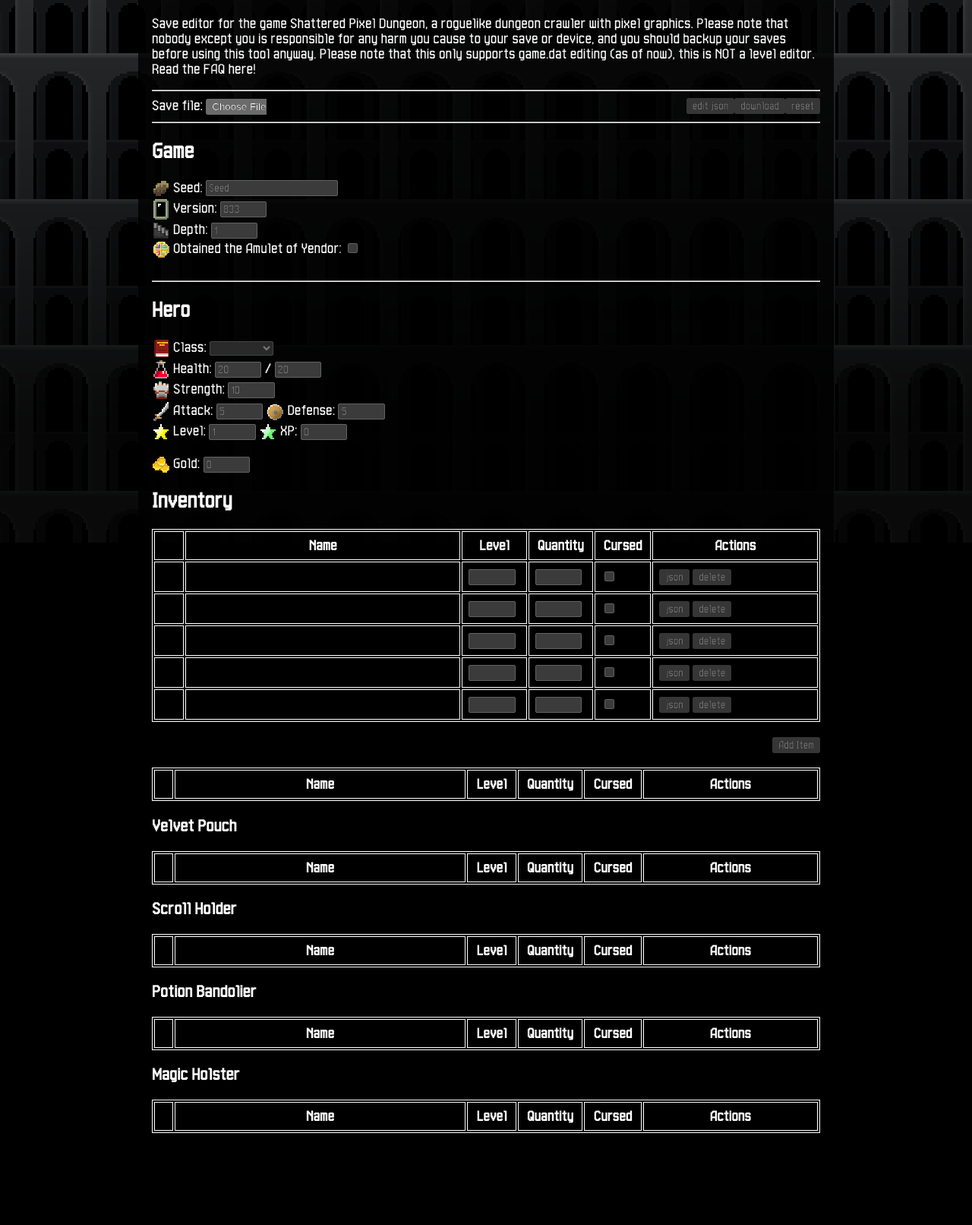
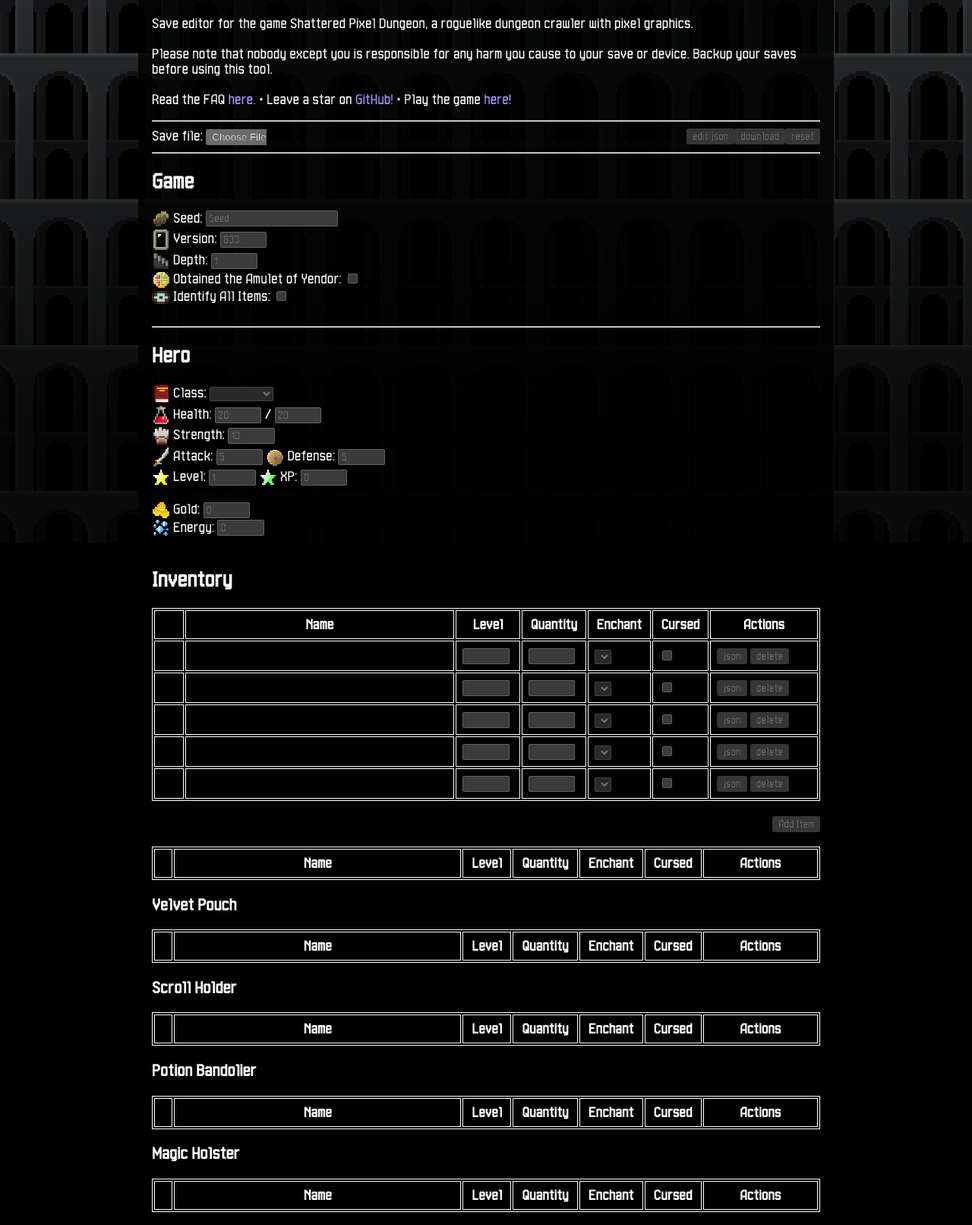
Before and after one commit to Infinixius/spud, a plain HTML site: page web/index.html in a window 1280 px wide. Shown: the part 86-1698 px from the top of the page at 76% size. Before the commit the page ends 1595 px from the top, so only its background shows below. Drawn offline with Linux system fonts and the light colour scheme.

Commit message:
Alchemical energy & identify all items

```diff
--- a/web/index.html
+++ b/web/index.html
@@ -23,11 +23,15 @@
 		<div id="main">
 			<h1>spud</h1>
 			<p>
-				Save editor for the game Shattered Pixel Dungeon, a roguelike dungeon crawler with pixel graphics.
-				Please note that nobody except you is responsible for any harm you cause to your save or device,
-				and you should backup your saves before using this tool anyway.
-				Please note that this only supports game.dat editing (as of now), this is NOT a level editor.
-				Read the FAQ here!
+				Save editor for the game Shattered Pixel Dungeon, a roguelike dungeon crawler with pixel graphics.<br><br>
+
+				Please note that nobody except you is responsible for any harm you cause to your save or device.
+				Backup your saves before using this tool.
+
+				<br><br>
+				Read the FAQ <a target="_blank" href="https://github.com/infinixius/spud?tab=readme-ov-file#faq">here.</a> •
+				Leave a star on <a target="_blank" href="https://github.com/infinixius/spud">GitHub!</a> •
+				Play the game <a target="_blank" href="https://shatteredpixel.com/shatteredpd/">here!</a>
 			</p>
 
 			<hr>
@@ -83,6 +87,13 @@
 						<label>Obtained the Amulet of Yendor:</label>
 						<input disabled type="checkbox" id="form_game_amuletobtained">
 					</div>
+
+					<div>
+						<img class="icon" src="./assets/icons/identifyall.png">
+						<label>Identify All Items:</label>
+						<input disabled type="checkbox" id="form_game_identifyall">
+					</div>
+
 					<br>
 				</div>
 
@@ -157,9 +168,19 @@
 
 					<br>
 
-					<img class="icon" src="./assets/icons/gold.png">
-					<label>Gold:</label>
-					<input disabled class="smaller" type="number" id="form_hero_gold" placeholder="0">
+					<div>
+						<img class="icon" src="./assets/icons/gold.png">
+						<label>Gold:</label>
+						<input disabled class="smaller" type="number" id="form_hero_gold" placeholder="0">
+					</div>
+
+					<div>
+						<img class="icon" src="./assets/icons/energy.png">
+						<label>Energy:</label>
+						<input disabled class="smaller" type="number" id="form_hero_energy" placeholder="0">
+					</div>
+
+					<br>
 				</div>
 
 				<div class="section" id="section_inventory">
@@ -172,13 +193,15 @@
 							<col span="1" style="width: 1%;">
 							<col span="1" style="width: 1%;">
 							<col span="1" style="width: 1%;">
-							<col span="1" style="width: 15%;">
+							<col span="1" style="width: 1%;">
+							<col span="1" style="width: 10%;">
 						 </colgroup>
 						<tr>
 							<th></th>
 							<th>Name</th>
 							<th>Level</th>
 							<th>Quantity</th>
+							<th>Enchant</th>
 							<th>Cursed</th>
 							<th>Actions</th>
 						</tr>
@@ -187,6 +210,7 @@
 							<td class="form_inventory_generic_name">&nbsp;</td>
 							<td><input type="number" class="smaller form_inventory_generic_level" min="1"></td>
 							<td><input type="number" class="smaller form_inventory_generic_quantity" min="1"></td>
+							<td><select class="form_inventory_generic_enchant"></select></td>
 							<td><input disabled type="checkbox" class="form_inventory_generic_cursed"></td>
 							<td>
 								<button onclick="button_editjson(this)">json</button>
@@ -198,6 +222,7 @@
 							<td class="form_inventory_generic_name">&nbsp;</td>
 							<td><input type="number" class="smaller form_inventory_generic_level" min="1"></td>
 							<td><input type="number" class="smaller form_inventory_generic_quantity" min="1"></td>
+							<td><select class="form_inventory_generic_enchant"></select></td>
 							<td><input disabled type="checkbox" class="form_inventory_generic_cursed"></td>
 							<td>
 								<button onclick="button_editjson(this)">json</button>
@@ -209,6 +234,7 @@
 							<td class="form_inventory_generic_name">&nbsp;</td>
 							<td><input type="number" class="smaller form_inventory_generic_level" min="1"></td>
 							<td><input type="number" class="smaller form_inventory_generic_quantity" min="1"></td>
+							<td><select class="form_inventory_generic_enchant"></select></td>
 							<td><input disabled type="checkbox" class="form_inventory_generic_cursed"></td>
 							<td>
 								<button onclick="button_editjson(this)">json</button>
@@ -220,6 +246,7 @@
 							<td class="form_inventory_generic_name">&nbsp;</td>
 							<td><input type="number" class="smaller form_inventory_generic_level" min="1"></td>
 							<td><input type="number" class="smaller form_inventory_generic_quantity" min="1"></td>
+							<td><select class="form_inventory_generic_enchant"></select></td>
 							<td><input disabled type="checkbox" class="form_inventory_generic_cursed"></td>
 							<td>
 								<button onclick="button_editjson(this)">json</button>
@@ -231,6 +258,7 @@
 							<td class="form_inventory_generic_name">&nbsp;</td>
 							<td><input type="number" class="smaller form_inventory_generic_level" min="1"></td>
 							<td><input type="number" class="smaller form_inventory_generic_quantity" min="1"></td>
+							<td><select class="form_inventory_generic_enchant"></select></td>
 							<td><input disabled type="checkbox" class="form_inventory_generic_cursed"></td>
 							<td>
 								<button onclick="button_editjson(this)">json</button>
@@ -250,13 +278,15 @@
 							<col span="1" style="width: 1%;">
 							<col span="1" style="width: 1%;">
 							<col span="1" style="width: 1%;">
-							<col span="1" style="width: 15%;">
+							<col span="1" style="width: 1%;">
+							<col span="1" style="width: 10%;">
 						 </colgroup>
 						<tr>
 							<th></th>
 							<th>Name</th>
 							<th>Level</th>
 							<th>Quantity</th>
+							<th>Enchant</th>
 							<th>Cursed</th>
 							<th>Actions</th>
 						</tr>
@@ -271,13 +301,15 @@
 							<col span="1" style="width: 1%;">
 							<col span="1" style="width: 1%;">
 							<col span="1" style="width: 1%;">
-							<col span="1" style="width: 15%;">
+							<col span="1" style="width: 1%;">
+							<col span="1" style="width: 10%;">
 						 </colgroup>
 						<tr>
 							<th></th>
 							<th>Name</th>
 							<th>Level</th>
 							<th>Quantity</th>
+							<th>Enchant</th>
 							<th>Cursed</th>
 							<th>Actions</th>
 						</tr>
@@ -292,13 +324,15 @@
 							<col span="1" style="width: 1%;">
 							<col span="1" style="width: 1%;">
 							<col span="1" style="width: 1%;">
-							<col span="1" style="width: 15%;">
+							<col span="1" style="width: 1%;">
+							<col span="1" style="width: 10%;">
 						 </colgroup>
 						<tr>
 							<th></th>
 							<th>Name</th>
 							<th>Level</th>
 							<th>Quantity</th>
+							<th>Enchant</th>
 							<th>Cursed</th>
 							<th>Actions</th>
 						</tr>
@@ -313,13 +347,15 @@
 							<col span="1" style="width: 1%;">
 							<col span="1" style="width: 1%;">
 							<col span="1" style="width: 1%;">
-							<col span="1" style="width: 15%;">
+							<col span="1" style="width: 1%;">
+							<col span="1" style="width: 10%;">
 						 </colgroup>
 						<tr>
 							<th></th>
 							<th>Name</th>
 							<th>Level</th>
 							<th>Quantity</th>
+							<th>Enchant</th>
 							<th>Cursed</th>
 							<th>Actions</th>
 						</tr>
@@ -334,13 +370,15 @@
 							<col span="1" style="width: 1%;">
 							<col span="1" style="width: 1%;">
 							<col span="1" style="width: 1%;">
-							<col span="1" style="width: 15%;">
+							<col span="1" style="width: 1%;">
+							<col span="1" style="width: 10%;">
 						 </colgroup>
 						<tr>
 							<th></th>
 							<th>Name</th>
 							<th>Level</th>
 							<th>Quantity</th>
+							<th>Enchant</th>
 							<th>Cursed</th>
 							<th>Actions</th>
 						</tr>
--- a/web/js/inventory.js
+++ b/web/js/inventory.js
@@ -6,6 +6,7 @@
 
 var inventory_item_counter = 0
 
+// TODO: Move these two functions to a separate file and write comments
 const get_item_sprite = (item_id) => {
 	if (!ITEM_NAME_TO_SPRITE[item_id.toLowerCase()]) return get_item_sprite("bags.bag") // return default ? sprite
 
@@ -67,6 +68,15 @@
 	}
 }
 
+const get_enchantments = (enchantment) => {
+	let curse_yet = false
+	return `<option value="none">None</option>` + ENCHANTMENTS.map(enchant => {
+		if (curse_yet == true) curse_yet = "already"
+		if (enchant.includes("curse") && curse_yet == false) curse_yet = true
+		return `${curse_yet == true ? "<hr>" : ""}<option value="${enchant}" ${enchant == enchantment ? "selected" : ""}>${enchant.split(".")[1]}</option>`
+	}).join("\n")
+}
+
 // TODO: see what happens when you try to deserialize an item not in data.js
 const derserialize_inventory = () => {
 	if (SAVE_FILE.hero.weapon) deserialize_equipped_item(SAVE_FILE.hero.weapon, ACTIVE_WEAPON)
@@ -82,6 +92,9 @@
 		const item_id = item["__className"].replace("com.shatteredpixel.shatteredpixeldungeon.", "").replace("items.", "").replace("$Seed" , "").toLowerCase()
 		const name = ITEM_ID_TO_NAME[item_id]?? item["__className"].replace("com.shatteredpixel.shatteredpixeldungeon.", "").replace("$Seed" , "").replaceAll("..", ".")
 
+		let enchantment = item.enchantment
+		if (enchantment) { enchantment = enchantment["__className"].replace("com.shatteredpixel.shatteredpixeldungeon.items.weapon.", "") } else enchantment = "none"
+
 		// Because we don't specify a tbody, the browser creates one automatically
 		// see: https://developer.mozilla.org/en-US/docs/Web/HTML/Reference/Elements/tbody#not_specifying_a_body
 		let element = `<tr class="form_inventory_main_item inventory_item" id="form_inventory_generic_${inventory_item_counter++}">
@@ -92,6 +105,7 @@
 			<td class="form_inventory_generic_name">${name}</td>
 			<td><input type="number" class="smaller form_inventory_generic_level" min="1" value="${item.level}"></td>
 			<td><input type="number" class="smaller form_inventory_generic_quantity" min="1" value="${item.quantity}"></td>
+			<td><select class="form_inventory_generic_enchant">${get_enchantments(enchantment)}</select></td>
 			<td><input type="checkbox" class="form_inventory_generic_cursed" ${item.cursed ? "checked" : ""}></td>
 			<td>
 				<button onclick="button_editjson(this)">json</button>
@@ -118,10 +132,14 @@
 	const level = item_data.level
 	const cursed = item_data.cursed
 
+	let enchantment = item_data.enchantment
+		if (enchantment) { enchantment = enchantment["__className"].replace("com.shatteredpixel.shatteredpixeldungeon.items.weapon.", "") } else enchantment = "none"
+
 	element.dataset.json = JSON.stringify(item_data)
 	element.querySelector(".form_inventory_generic_name").innerText = name
 	element.querySelector(".form_inventory_generic_level").value = level
 	element.querySelector(".form_inventory_generic_quantity").value = quantity
+	element.querySelector(".form_inventory_generic_enchant").value = enchantment
 	element.querySelector(".form_inventory_generic_cursed").checked = cursed
 
 	let [x, y] = rxy(sprite_xy)
@@ -190,11 +208,19 @@
 	let json = JSON.parse(element.dataset.json)
 	const form_level = element.querySelector(".form_inventory_generic_level").value
 	const form_quantity = element.querySelector(".form_inventory_generic_quantity").value
+	const form_enchantment = element.querySelector(".form_inventory_generic_enchant").value
 	const form_cursed = element.querySelector(".form_inventory_generic_cursed").checked
 
 	json.level = Number(form_level)
 	json.quantity = Number(form_quantity)
 	json.cursed = form_cursed
+
+	if (form_enchantment == "none") {
+		json.enchantment = undefined
+	} else {
+		json.enchantment = {}
+		json.enchantment["__className"] = "com.shatteredpixel.shatteredpixeldungeon.items.weapon." + form_enchantment
+	}
 
 	element.dataset.json = JSON.stringify(json)
 	return JSON.stringify(json)
@@ -214,6 +240,26 @@
 	document.querySelectorAll(".form_inventory_generic_name").forEach(item => {
 		item.innerText = ""
 	})
+}
+
+const button_extra = (element) => {
+	let tr = element.parentElement.parentElement
+
+	if (tr.dataset.json) {
+		let json = JSON.parse(tr.dataset.json)
+
+		let enchant = json.enchantment
+
+		if (enchant) {
+			enchant = enchant["__className"].replace("com.shatteredpixel.shatteredpixeldungeon.items.weapon.", "")
+		}
+
+		console.log(enchant)
+
+		spawn_popup("extra").then(() => {
+
+		})
+	}
 }
 
 const button_editjson = (element) => {
```
Also changed, not shown: web/assets/icons/energy.png (added), web/assets/icons/identifyall.png (added).
